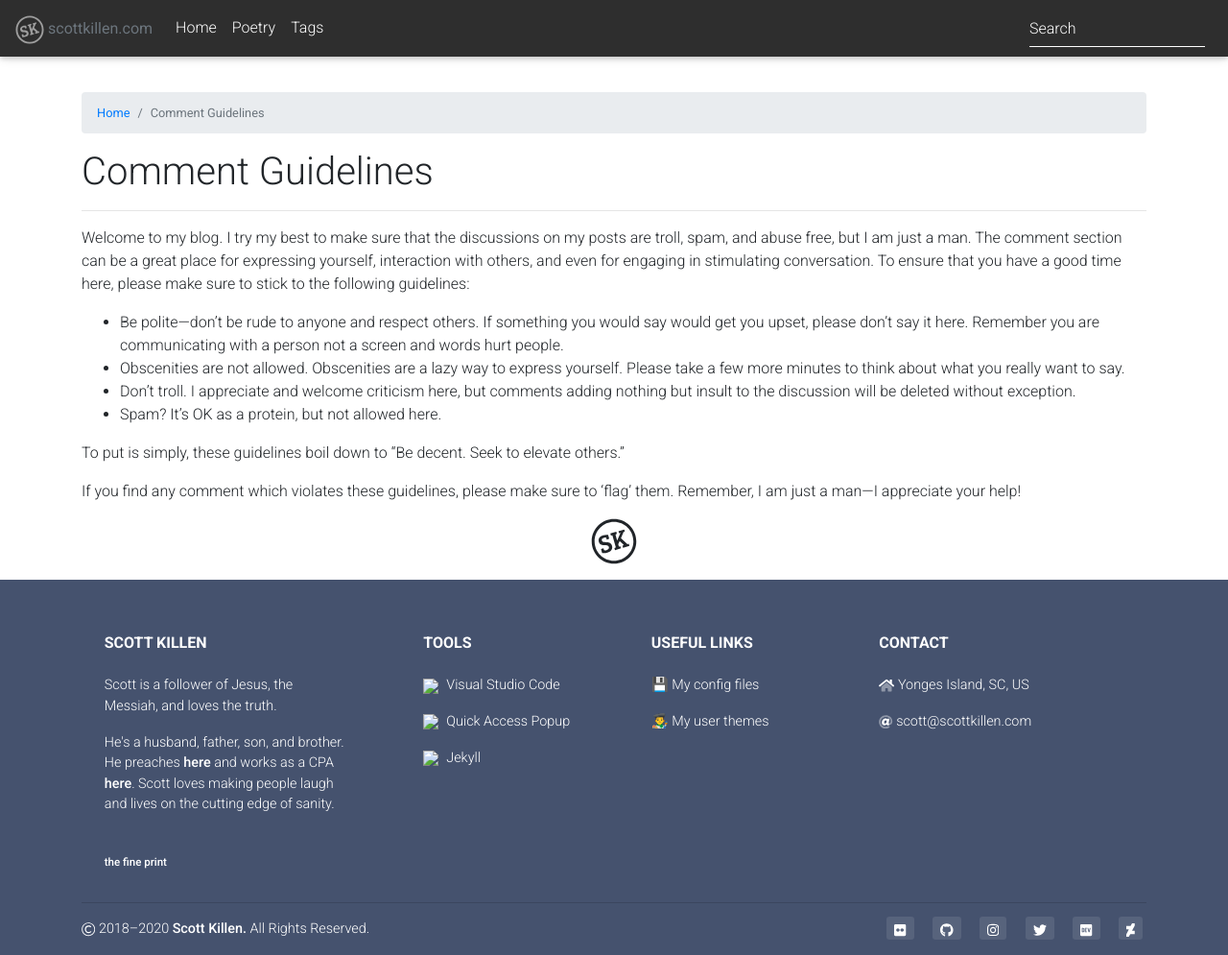
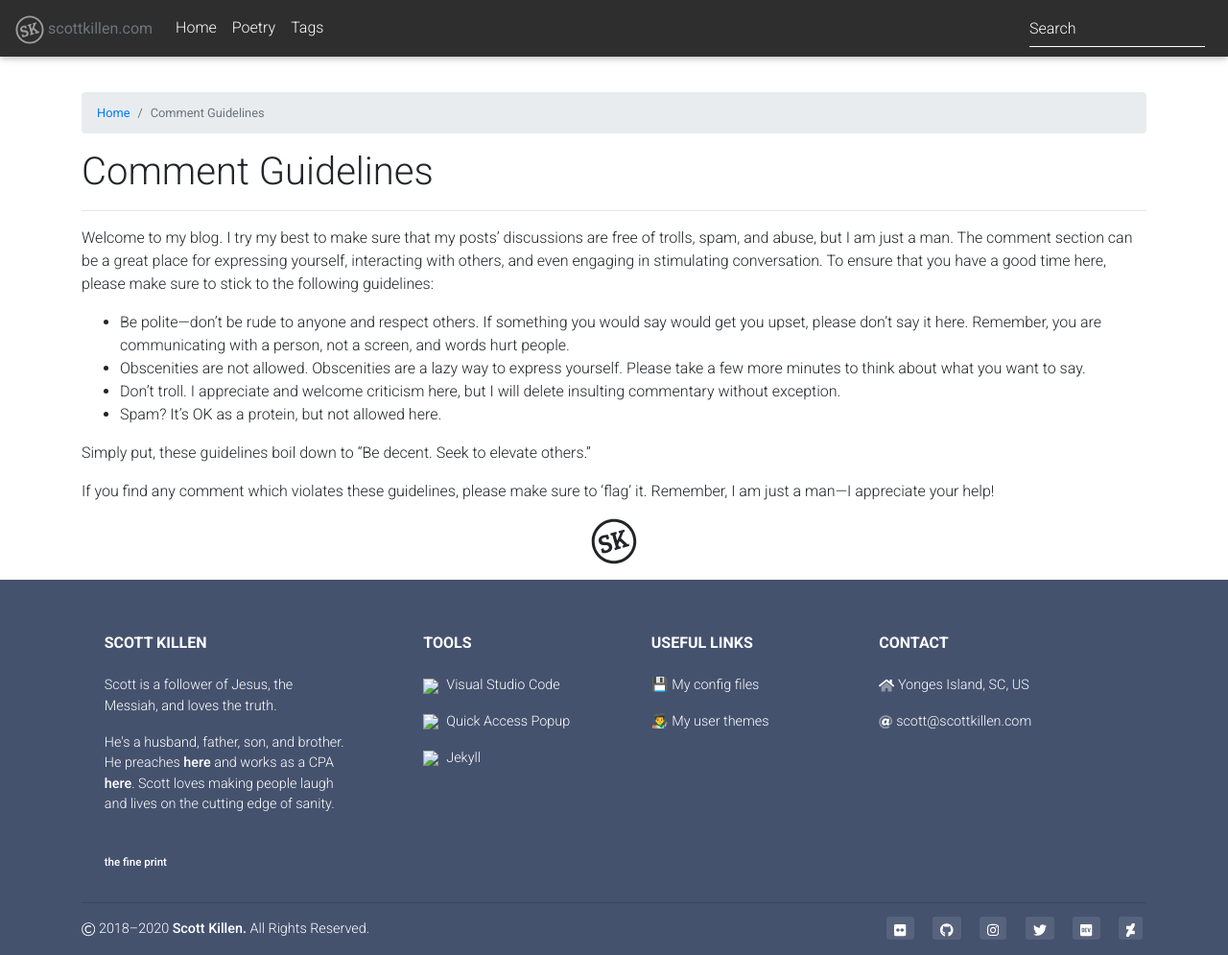
Before and after one commit to ScottKillen/scottkillen.com.obsolete, a Jekyll site: the page built from _pages/guidelines.md, in a window 1280 px wide and 995 px high. Shown: the whole window at 96% size. Built offline with Jekyll 4.4.1, drawn with Linux system fonts in a browser that asks for light colours; nearby versions of some CDN libraries; comment, search, counter and statistics services are not loaded.

Commit message:
Correct grammar.

```diff
--- a/_pages/guidelines.md
+++ b/_pages/guidelines.md
@@ -3,28 +3,22 @@ title: Comment Guidelines
 permalink: /guidelines/
 ---
 
-Welcome to my blog. I try my best to make sure that the discussions on
-my posts are troll, spam, and abuse free, but I am just a man. The
-comment section can be a great place for expressing yourself,
-interaction with others, and even for engaging in stimulating
-conversation. To ensure that you have a good time here, please make sure
-to stick to the following guidelines:
+Welcome to my blog. I try my best to make sure that my posts' discussions are
+free of trolls, spam, and abuse, but I am just a man. The comment section can be
+a great place for expressing yourself, interacting with others, and even
+engaging in stimulating conversation. To ensure that you have a good time here,
+please make sure to stick to the following guidelines:
 
-- Be polite---don't be rude to anyone and respect others. If something
-  you would say would get you upset, please don't say it here. Remember
-  you are communicating with a person not a screen and words hurt
-  people.
-- Obscenities are not allowed. Obscenities are a lazy way to express
-  yourself. Please take a few more minutes to think about what you really
-  want to say.
-- Don't troll. I appreciate and welcome criticism here, but comments
-  adding nothing but insult to the discussion will be deleted without
-  exception.
+- Be polite---don't be rude to anyone and respect others. If something you would
+  say would get you upset, please don't say it here. Remember, you are
+  communicating with a person, not a screen, and words hurt people.
+- Obscenities are not allowed. Obscenities are a lazy way to express yourself.
+  Please take a few more minutes to think about what you want to say.
+- Don't troll. I appreciate and welcome criticism here, but I will delete
+  insulting commentary without exception.
 - Spam? It's OK as a protein, but not allowed here.
 
-To put is simply, these guidelines boil down to "Be decent. Seek to
-elevate others."
+Simply put, these guidelines boil down to "Be decent. Seek to elevate others."
 
 If you find any comment which violates these guidelines, please make
-sure to 'flag' them. Remember, I am just a man---I appreciate your
-help!
+sure to 'flag' it. Remember, I am just a man---I appreciate your help!
```
